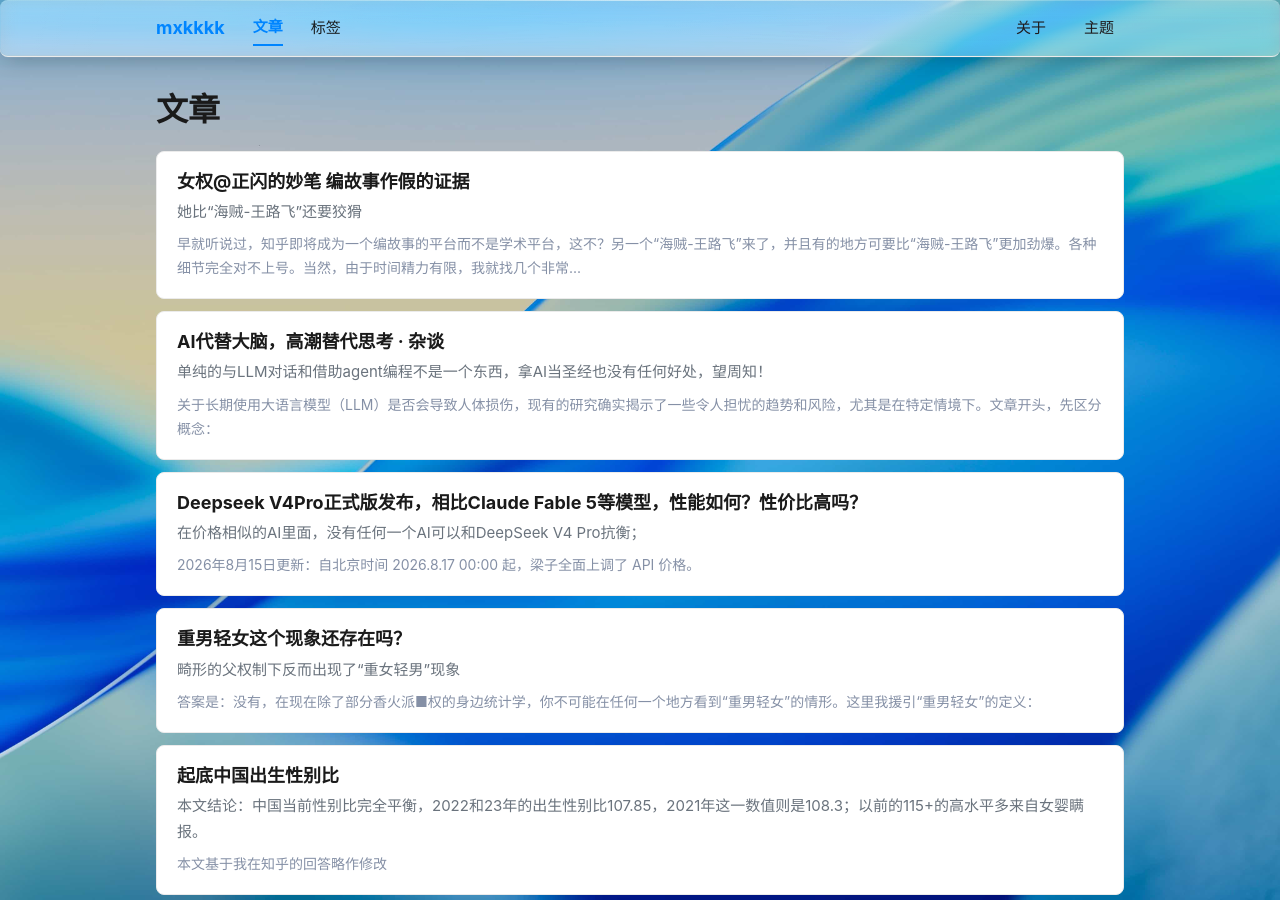
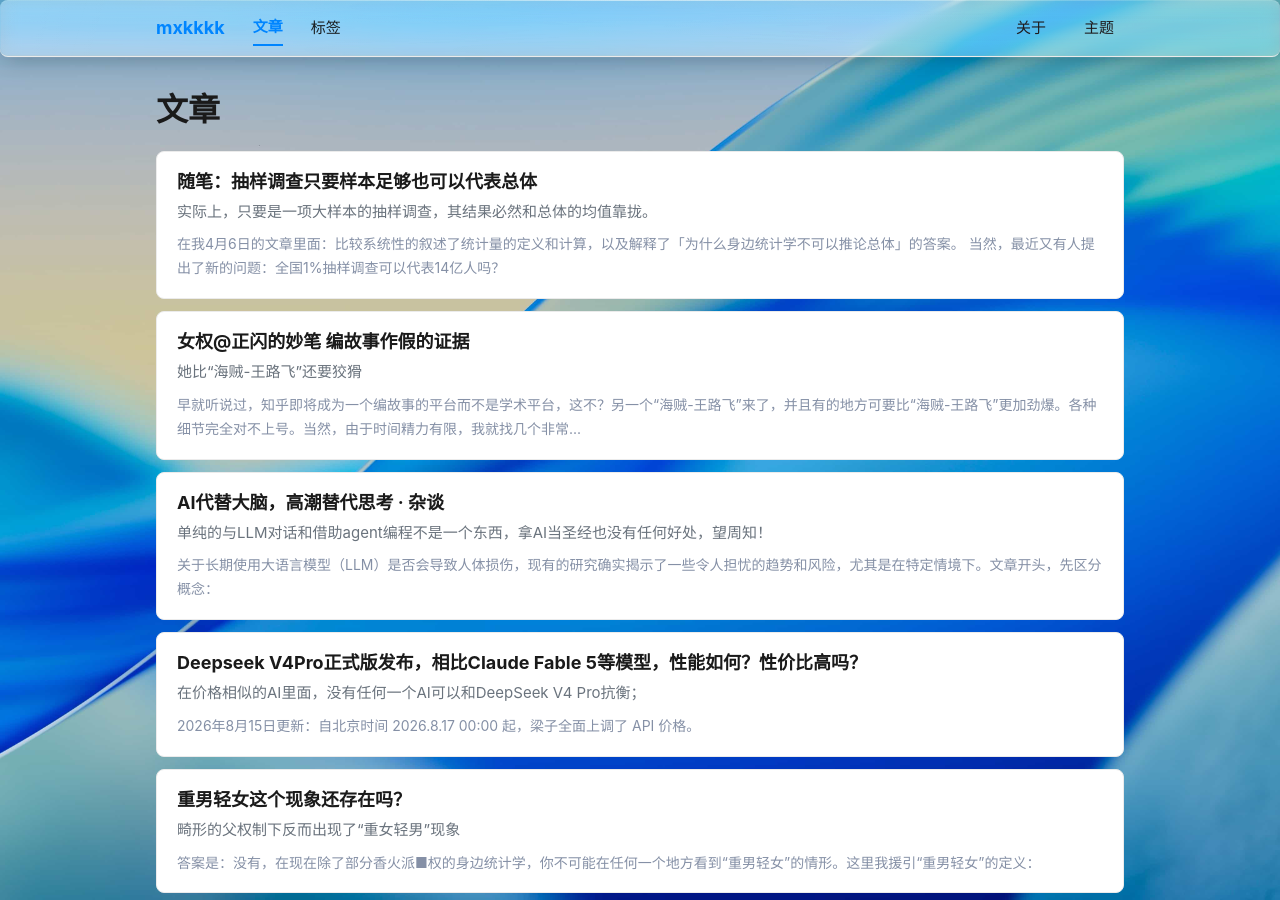
Before and after one commit to mxkfemkkk/mxkfemkkk.github.io, a Jekyll site: the page built from posts/index.html, in a window 1280 px wide and 900 px high. Built offline with Jekyll 4.4.1, drawn with Linux system fonts in a browser that asks for light colours; some of the changed lines change nothing that is shown.

Commit message:
更新文章标签为“数学和统计”，并新增关于抽样调查的文章

```diff
--- a/_posts/2026-4-6-tjx.md
+++ b/_posts/2026-4-6-tjx.md
@@ -1,7 +1,7 @@
 ---
 title: 随笔：身边统计学和统计学
 d: 身边统计学可以说是时时刻刻发生在身边的「盲人摸象」：每个人都摸到了大象的一部分，也就是自己的生活碎片，却都坚称自己掌握了整头大象的样子。
-tag: [数学]
+tag: [数学和统计]
 ---
 
 从统计学论证身边统计学的不可信性
--- /dev/null
+++ b/_posts/2026-8-17-dsdl.md
@@ -0,0 +1,148 @@
+---
+title: "随笔：抽样调查只要样本足够也可以代表总体"
+d: "实际上，只要是一项大样本的抽样调查，其结果必然和总体的均值靠拢。"
+tag: [数学和统计]
+---
+
+在我[4月6日的文章里面](https://mxkfemkkk.github.io/2026/04/06/tjx/)：比较系统性的叙述了统计量的定义和计算，以及解释了「为什么身边统计学不可以推论总体」的答案。
+当然，最近又有人提出了新的问题：**全国1%抽样调查可以代表14亿人吗？**
+
+这里以我[7月29日的文章](https://mxkfemkkk.github.io/2026/07/29/2899w/)提到的一组数据为例：
+
+> 男性人口数呈现的是剧烈下滑，减少612万人。女性人口数则减少了21万人
+
+这里有人提出了质疑
+
+**「抽样调查能否代表总体」？**
+
+借助以下定理，可以解决这个问题：
+
+# 定理一：大数定理
+
+以下内容摘自 [【《统计学完全教程》 张波编, (美)L. 沃塞曼(Larry Wasserman)著 , 张波[等]译），科学出版社2008年版】](https://book.douban.com/subject/3180810/)
+
+> 接下来讨论的议题可以称为是概率论中最伟大的成果，它就是大数定律.大数定律指出大量样本的均值近似于分布的均值，例如，无数次投掷硬币出现正面的概率趋近于1/2。
+>
+> ……【后略】
+
+![img](https://pica.zhimg.com/v2-fd9382e044ed2d823fd8ddbf71e3a906_1440w.jpg)
+
+接着，我们打开2025年全国1%抽样调查报告的注释
+
+> **……【前文内容略】
+>
+> 注释：
+> **[1]本公报数据均为根据调查数据推算的2025年11月1日零时数据。全国样本量为2052万人，占全国人口的1.46%。部分数据因四舍五入的原因，存在总计与分项合计不等的情况。
+>
+> ……**【后略】**
+
+![img](https://pic1.zhimg.com/v2-e17976d50b083769d8d46808b2ed2b04_1440w.jpg)
+
+接着看一下分性别的人口数
+
+> **……【前略】
+>
+> 一、全国人口[2][3]**
+> 全国人口为140545万人，其中男性人口为71722万人，占51.03%；女性人口为68823万人，占48.97%，总人口性别比（以女性为100，男性对女性的比例）为104.21。
+>
+> ……**【后略】
+>
+> **
+> **注释：
+>
+> ……【注释1略】**
+> [2]全国人口是指大陆31个省、自治区、直辖市和现役军人的人口，不包括居住在31个省、自治区、直辖市的港澳台居民和外籍人员。
+> [3]经事后质量抽查，2025年全国1%人口抽样调查人口净漏登率为0.72%，全国人口中已包括据此计算的漏登人口数。
+>
+> ……**【后略】**
+
+![img](https://picx.zhimg.com/v2-c45b3d594d853c378c279fda27a91d33_1440w.jpg)
+
+那么接下来我们可以进行以下操作，在2025年1%抽样和2020年人口普查的数据对比中，男性人口减少了612万人。这612万对应总人口的比例为：
+
+$$\Delta N_{男} = \frac{612万}{140545万} \approx 0.004354$$
+
+换算成百分比：约 0.435个百分点。
+
+即：若2020年普查时男性比例是某个值（约51.46%），2025年1%抽样显示降到51.03%，这中间下降了0.435个百分点。
+
+根据教材第5.6节弱大数定律（WLLN）的证明，切比雪夫不等式给出
+
+$$
+\mathbb{P}(|\overline{X}_n - \mu| > \varepsilon) \leq \frac{\sigma^2}{n\varepsilon^2}
+$$
+
+重新赋值，其中样本量是2052万，我们要测量的$\mu$是真实的男性比例。由于是0-1伯努利变量，方差最大取$\sigma^2=0.25$，设允许的误差为$\varepsilon$ 。
+
+我们先反推：如果抽样误差想「抹掉」这612万，需要多大的 ？需要多大的$\varepsilon$？这意味着误差比例要达到0.004354。
+
+我们令$\varepsilon = 0.004354$代入切比雪夫不等式，算一下这种情况发生的概率有多大:
+
+$$
+\mathbb{P}(|\overline{X}_n - \mu| > 0.004354) \leq \frac{0.25}{2052万 \times (0.004354)^2}
+$$
+
+
+把数值计算出来，可得
+
+$$
+\mathbb{P} \leq \frac{0.25}{389.06} \approx 0.0006426
+$$
+
+
+这一概率则是仅仅有0.064%。
+
+# 定理二：极限中心定理
+
+> 根据这个定理，利用了数据本身的分布形态可以给出精确的「标准差」，从而让置信区间大幅收窄
+
+![img](https://pica.zhimg.com/80/v2-a903672700e4b52c1d6c9ede81030f5c_720w.png?source=ccfced1a)
+
+根据教材的公式
+
+$$
+\overline{X}_n \sim N\left(\mu, \frac{\sigma^2}{n}\right)
+$$
+
+我们的n=2052万，2025年的男性占比$p = 51.03\% = 0.5103$
+
+根据伯努利方差:
+
+$$ \sigma^2 = p(1-p) = 0.5103 \times 0.4897 \approx 0.2499$$
+
+有了以上数据，我们可以计算标准误
+
+$$
+\text{SE} = \sqrt{\frac{\sigma^2}{n}} = \sqrt{\frac{0.2499}{20,520,000}} \approx \sqrt{1.218 \times 10^{-8}} \approx 0.0001104
+$$
+
+换算成比例就是0.011个百分点。
+
+换算成绝对人数，这一比例则是15.5万人的误差，考虑到95%的CI，结果就是大约30.4万人的误差。
+
+我们再来看看$Z$，教材中
+
+$$
+Z_n = \frac{\overline{X}_n - \mu}{\sqrt{\mathbb{V}(\overline{X}_n)}} = \frac{\sqrt{n}(\overline{X}_n - \mu)}{\sigma}
+$$
+
+2025年的男性比例则是51.03%，方差则是$\sigma^2=p(1-p) \approx 0.2499$，标准差则$\sigma \approx 0.4999$
+
+将这一比例代入公式，计算结果是：
+
+
+$$
+Z = \frac{\sqrt{n} \times (\text{下降比例})}{\sigma} = \frac{\sqrt{20,520,000} \times 0.004354}{0.4999}
+$$
+
+$$
+Z \approx \frac{19.724}{0.4999} \approx 39.45
+$$
+
+**按教材定理5.8，这612万的下降量相当于偏离抽样误差均值约 39.5 个标准差。在正态分布下，我们有99%断定，这612万的减少是真实发生的变化。**
+
+# 数学不会说谎
+
+综上，2025年全国1%人口抽样调查的样本量达2052万人，依据大数定律和中心极限定理，其推断精度远高于一般认知中的「抽样误差」范畴。具体到男性人口减少612万这一变化，其偏离抽样误差均值约39.5个标准差，在统计上具有极高的置信水平。
+
+因此，抽样调查不仅可以在理论上通过大样本逼近总体真值，在实际操作中也完全具备代表总体的能力；关键在于是否遵循科学的抽样方法，并辅以严谨的统计推断。**数据不会说谎，前提是我们要用正确的工具去解读它。**
```
